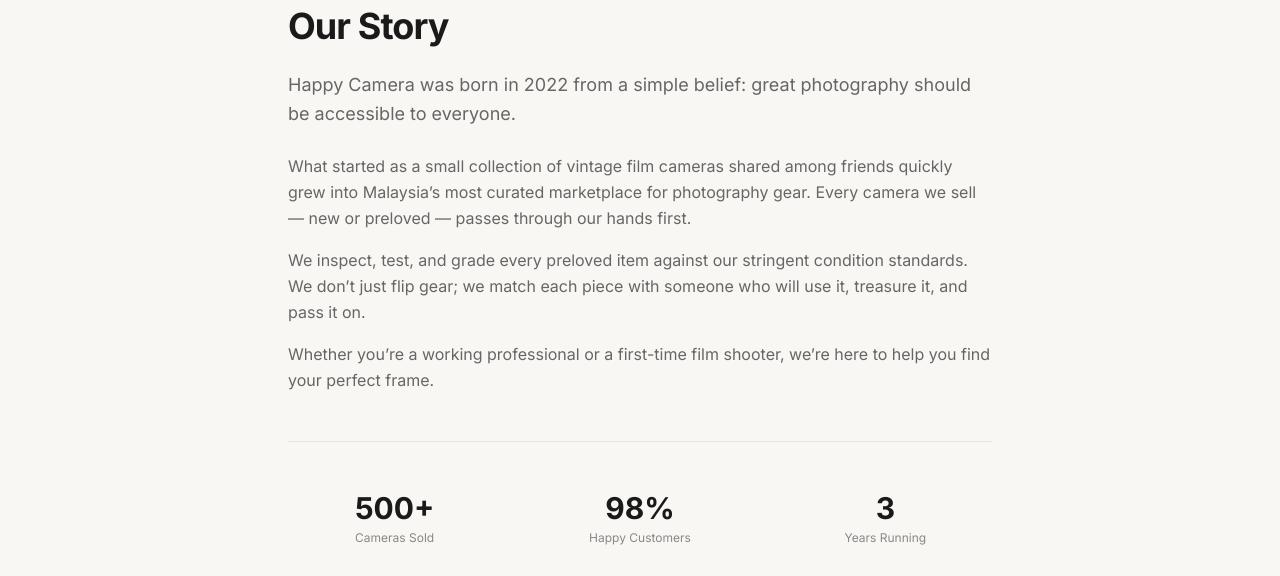
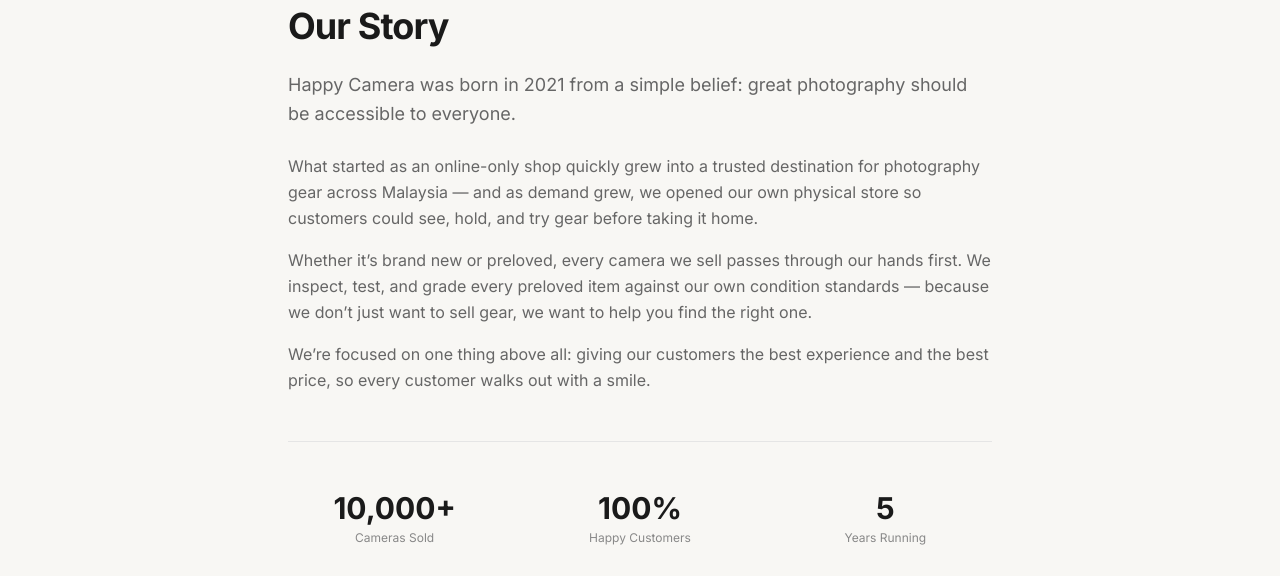
Before and after one commit to zazacoding67-sudo/happycamera, a Next.js app: page /story in a window 1280 px wide. Shown: the part 154-730 px from the top of the page. Built offline with nearby package versions, Linux system fonts and the light colour scheme; no server answers.

Commit message:
feat: rewrite Our Story copy and update stats to 10,000+ sold, 100% happy, 5 years (founding year 2021)

```diff
--- a/app/story/page.tsx
+++ b/app/story/page.tsx
@@ -2,7 +2,7 @@ import type { Metadata } from "next";
 
 export const metadata: Metadata = {
   title: "Our Story — Happy Camera",
-  description: "Happy Camera is Malaysia's trusted source for premium new and preloved camera gear since 2022.",
+  description: "Happy Camera is Malaysia's trusted source for premium new and preloved camera gear since 2021.",
 };
 
 export default function StoryPage() {
@@ -11,30 +11,39 @@ export default function StoryPage() {
       <h1 className="text-4xl font-bold tracking-tight text-[#1A1A1A] mb-6">Our Story</h1>
       <div className="prose prose-sm prose-neutral max-w-none">
         <p className="text-lg leading-relaxed text-[#666]">
-          Happy Camera was born in 2022 from a simple belief: great photography should be accessible to everyone.
+          Happy Camera was born in 2021 from a simple belief: great
+          photography should be accessible to everyone.
         </p>
         <p className="text-[#666] leading-relaxed mt-6">
-          What started as a small collection of vintage film cameras shared among friends quickly grew into Malaysia&rsquo;s most curated marketplace for photography gear. Every camera we sell — new or preloved — passes through our hands first.
+          What started as an online-only shop quickly grew into a trusted
+          destination for photography gear across Malaysia — and as demand
+          grew, we opened our own physical store so customers could see,
+          hold, and try gear before taking it home.
         </p>
         <p className="text-[#666] leading-relaxed mt-4">
-          We inspect, test, and grade every preloved item against our stringent condition standards. We don&rsquo;t just flip gear; we match each piece with someone who will use it, treasure it, and pass it on.
+          Whether it&rsquo;s brand new or preloved, every camera we sell passes
+          through our hands first. We inspect, test, and grade every preloved
+          item against our own condition standards — because we don&rsquo;t just
+          want to sell gear, we want to help you find the right one.
         </p>
         <p className="text-[#666] leading-relaxed mt-4">
-          Whether you&rsquo;re a working professional or a first-time film shooter, we&rsquo;re here to help you find your perfect frame.
+          We&rsquo;re focused on one thing above all: giving our customers the
+          best experience and the best price, so every customer walks out
+          with a smile.
         </p>
       </div>
       <hr className="my-12 border-[#E5E5E5]" />
       <div className="grid grid-cols-3 gap-8 text-center">
         <div>
-          <p className="text-3xl font-bold text-[#1A1A1A]">500+</p>
+          <p className="text-3xl font-bold text-[#1A1A1A]">10,000+</p>
           <p className="text-xs text-[#888] mt-1">Cameras Sold</p>
         </div>
         <div>
-          <p className="text-3xl font-bold text-[#1A1A1A]">98%</p>
+          <p className="text-3xl font-bold text-[#1A1A1A]">100%</p>
           <p className="text-xs text-[#888] mt-1">Happy Customers</p>
         </div>
         <div>
-          <p className="text-3xl font-bold text-[#1A1A1A]">3</p>
+          <p className="text-3xl font-bold text-[#1A1A1A]">5</p>
           <p className="text-xs text-[#888] mt-1">Years Running</p>
         </div>
       </div>
```
